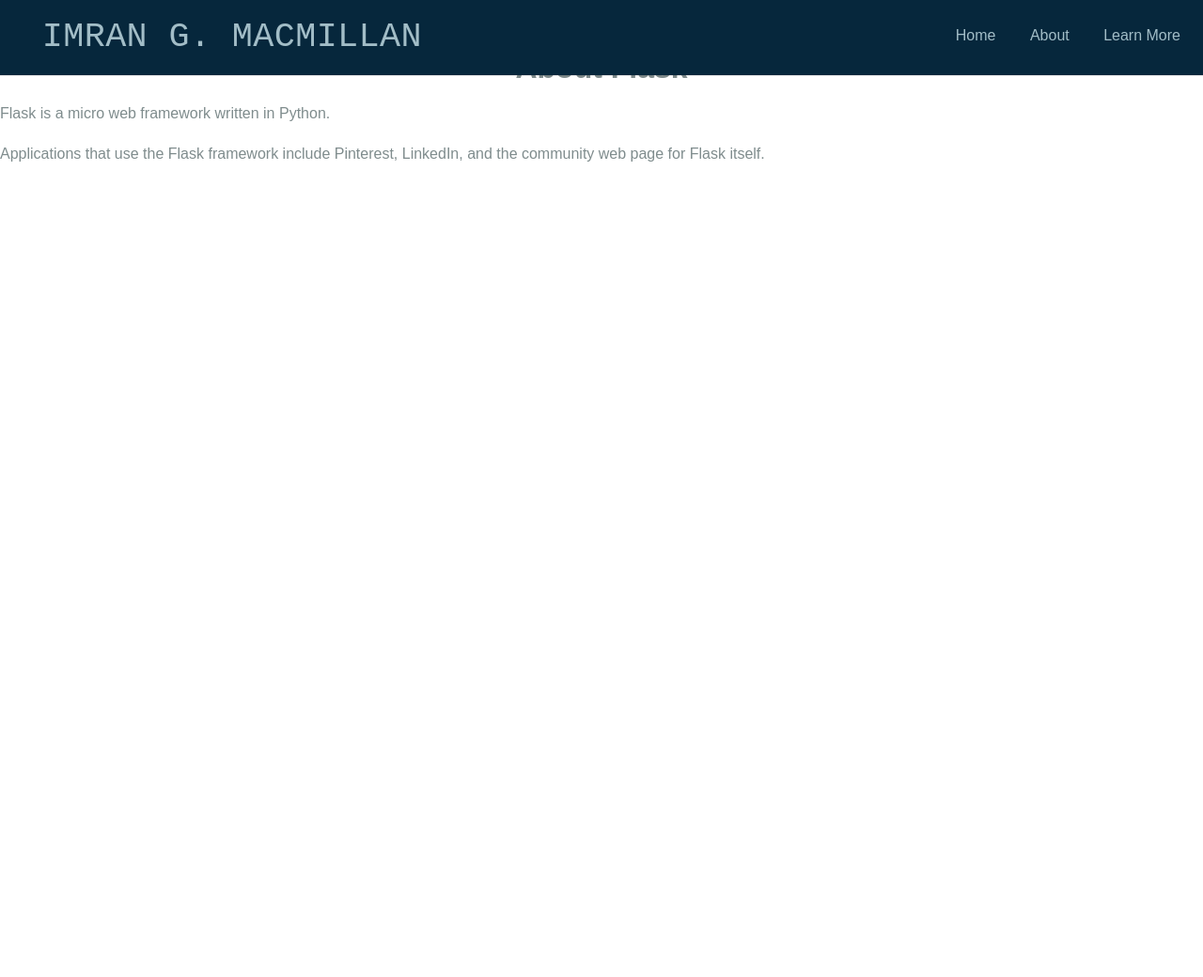
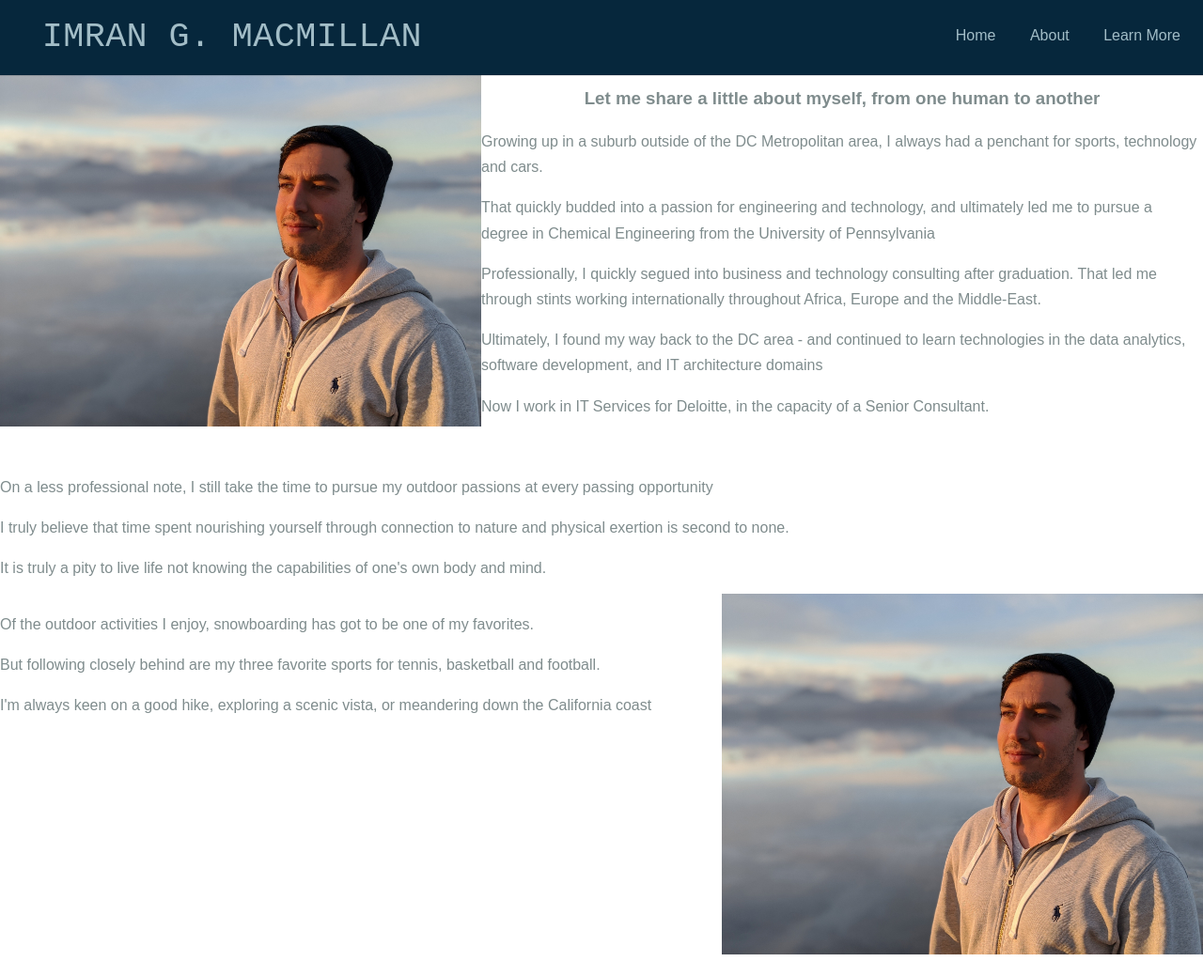
Before and after one commit to immacmillan/imranmacpy, a Flask app: page /about in a window 1280 px wide. Shown: the whole page at 94% size. Before the commit the page ends 172 px from the top, so only its background shows below. Run offline with Flask 2, Linux system fonts and the light colour scheme; some libraries are stand-ins or nearby versions.

Commit message:
Fixed form field transmission, updated field validation for contactme, updated about me page, updated other CSS formatting issues on index

```diff
--- a/app/forms.py
+++ b/app/forms.py
@@ -1,7 +1,7 @@
 from flask_wtf import FlaskForm
 from wtforms import StringField, PasswordField, BooleanField, SubmitField, SelectMultipleField, widgets, SelectField, TextAreaField
 import pycountry
-from wtforms.validators import DataRequired
+from wtforms.validators import DataRequired, Email, Length
 
 class MultiCheckboxField(SelectMultipleField):
     widget = widgets.ListWidget(prefix_label=False)
@@ -16,11 +16,11 @@ class ContactMeForm(FlaskForm):
     example = MultiCheckboxField('Please Select a Reason(s) for your Inquiry', choices=[('Professional IT or Software Services','' ), ('Venture Funding', 'Venture Funding'), ('Personal Inquiry', 'Personal Inquiry')])
     firstname = StringField('First Name', validators=[DataRequired()])
     lastname = StringField('Last Name')
-    email = StringField('Email Address', validators = [DataRequired()])
+    email = StringField('Email Address', validators = [DataRequired(), Email(message='Please enter a valid Email before submitting'), Length(min=6, max=50, message='Your Email is too long')])
     address = StringField('Mailing Address')
     city = StringField('City')
     country = CountrySelectField('Country')
     reasons = SelectMultipleField('Please Select a Reason(s) for your Inquiry [Ctrl + Click for multi-select]', choices=[('itservice','Professional IT or Software Services' ), ('venture', 'Venture Funding'), ('personal', 'Personal Inquiry'), ('art', 'Artistic Collaboration'), ('partner', 'Partnerships or Sponsorships'), ('misc', 'All Other Matters')])
-    messagebody = TextAreaField('Please Compose Your Message Below', validators=[DataRequired()])
+    messagebody = TextAreaField('Please Compose Your Message Below', validators=[DataRequired(), Length(min=5, max=1600,message='There is a 1600 Character Limit, please modify to Submit')])
     # checkoptions = SelectField('Please Select a Reason(s) for your Inquiry', choices=[('opt1', 'Professional IT or Software Services'), ('opt2', 'Venture Funding'), ('opt3', 'Personal Inquiry')])
     submit = SubmitField('Submit')
--- a/app/routes.py
+++ b/app/routes.py
@@ -34,6 +34,6 @@ def contactme():
         flash('Thanks for sending a message, I will reply as soon as possible.')
         print('This worked I think')
         #flash('Thanks for sending your message firstname={} lastname={}, I appreciate you reaching out'.format(form.firstname.data, form.lastname.data))
-        contact_collection.insert_one({'firstname' :form.firstname(), 'lastname':form.lastname(), 'email':form.email(), 'address':form.address(), 'city':form.city(),'country':form.country(),'reason':'', 'message':form.messagebody()})
+        contact_collection.insert_one({'firstname' :form.firstname.data, 'lastname':form.lastname.data, 'email':form.email.data, 'address':form.address.data, 'city':form.city.data,'country':form.country.data,'reason':form.reasons.data, 'message':form.messagebody.data})
         return redirect('/index')
     return render_template('contactme.html', title='Contact Me', form=form)
--- a/app/static/css/template.css
+++ b/app/static/css/template.css
@@ -57,6 +57,7 @@ h6,
     font-size: 100%;
     margin-left: 10px;
     margin-right: 10px;
+    color:#06273c;
 }
 
 .pure-form input[type] {
@@ -265,15 +266,15 @@ a.pure-button-primary {
     letter-spacing: 0.1em;
     margin: .75em 0 1em;
     color: #06273c;
-    font-family: 'Roboto';
     font-size: 30px;
 }
 .content-head-2 {
     font-weight: 300;
     text-transform: initial;
     letter-spacing: 0.01em;
-    margin: 1em 0 .05em;
+    margin: .5em 0 .05em;
     font-size: 20px;
+    color: #06273c;
 }
 
 .content-head-3 {
@@ -283,6 +284,7 @@ a.pure-button-primary {
     letter-spacing: 0.01em;
     margin: 0em 0 0em;
     font-size: 20px;
+    color: #06273c;
 }
 .content-head-4 {
     font-weight: 300;
@@ -290,8 +292,9 @@ a.pure-button-primary {
     text-transform: initial;
     letter-spacing: 0.01em;
     margin: 0em 0 0em;
-    margin-top: 90px;
+    margin-top: 60px;
     font-size: 20px;
+    color: #06273c;
 }
 
 
@@ -324,6 +327,14 @@ a.pure-button-primary {
     background-position: center -20px;
     background-size: 35%;
     height: 120px;
+}
+.aboutsec1 {
+    background-image: url('images/profileshot.jpg'); /**/
+    background-repeat: no-repeat;
+    background-position: center;
+    background-size: 100%;
+    margin-top:-2%;
+    height: 400px;
 }
 .splitter {
     width: 100%;
--- a/app/templates/about.html
+++ b/app/templates/about.html
@@ -2,18 +2,41 @@
 <html lang="en" dir="ltr">
 <head>
     <meta charset="utf-8">
-    <title>About Flask</title>
+    <title>Imran's Home Page</title>
+    <link rel="stylesheet" href="https://unpkg.com/purecss@1.0.1/build/pure-min.css" integrity="sha384-" crossorigin="anonymous">
 </head>
 <body>
     {% extends "base.html" %}
     {% block content %}
-
-    <h1> About Flask </h1>
-    <p> Flask is a micro web framework written in Python.</p>
-    <p>
-        Applications that use the Flask framework include Pinterest,
-        LinkedIn, and the community web page for Flask itself.
-    </p>
+    <br />
+    <div class="pure-g">
+        <div class="pure-u-1 pure-u-md-2-5">
+            <p class="aboutsec1"></p>
+        </div>
+        <div class="pure-u-1 pure-u-md-3-5">
+            <h3 class="content-subhead">Let me share a little about myself, from one human to another</h3>
+            <p class="">Growing up in a suburb outside of the DC Metropolitan area, I always had a penchant for sports, technology and cars.</p>
+            <p>That quickly budded into a passion for engineering and technology, and ultimately led me to pursue a degree in Chemical Engineering from the University of Pennsylvania</p>
+            <p>Professionally, I quickly segued into business and technology consulting after graduation. That led me through stints working internationally throughout Africa, Europe and the Middle-East.</p>
+            <p>Ultimately, I found my way back to the DC area - and continued to learn technologies in the data analytics, software development, and IT architecture domains</p>
+            <p>Now I work in IT Services for Deloitte, in the capacity of a Senior Consultant.</p>
+            <br />
+        </div>
+    </div>
+    <p>On a less professional note, I still take the time to pursue my outdoor passions at every passing opportunity</p>
+    <p>I truly believe that time spent nourishing yourself through connection to nature and physical exertion is second to none.</p>
+    <p>It is truly a pity to live life not knowing the capabilities of one's own body and mind.</p>
+    <div class="pure-g">
+        <div class="pure-u-1 pure-u-md-3-5">
+            <p>Of the outdoor activities I enjoy, snowboarding has got to be one of my favorites.</p>
+            <p>But following closely behind are my three favorite sports for tennis, basketball and football.</p>
+            <p></p>
+            <p>I'm always keen on a good hike, exploring a scenic vista, or meandering down the California coast</p>
+        </div>
+        <div class="pure-u-1 pure-u-md-2-5">
+            <p class="aboutsec1"></p>
+        </div>
+    </div>
 
     {% endblock %}
 </body>
--- a/app/templates/base.html
+++ b/app/templates/base.html
@@ -32,7 +32,7 @@
         $(document).ready(function () {
             setTimeout(function () {
                 $("li.messageflash").hide();
-            }, 5000);
+            }, 4000);
 
             $("li.messageflash").click(function () {
                 $(this).hide();
@@ -58,7 +58,7 @@
     {% if messages %}
     <ul style="margin-left:25%;">
         {% for message in messages %}
-        <li class="messageflash" style="position: absolute;font-size: 20px;color:#eaeff0;z-index: 100;background-color:midnightblue">{{ message }}</li>
+        <li class="messageflash" style="position: absolute;font-size: 20px;color:#eaeff0;z-index: 100;background-color:midnightblue;list-style:none;">{{ message }}</li>
         {% endfor %}
     </ul>
     {% endif %}
--- a/app/templates/contactme.html
+++ b/app/templates/contactme.html
@@ -28,6 +28,9 @@
             <div class="pure-u-1 pure-u-md-1-3">
                 {{ form.email.label }}
                 {{ form.email() }}
+                {% for error in form.email.errors %}
+                <div style="color:red;margin-left:10px;margin-top:-15px;margin-bottom:5px">[{{ error }}]</div>
+                {% endfor %}
             </div>
             <div class="pure-u-1 pure-u-md-1-3">
                 {{ form.address.label }}
@@ -48,6 +51,9 @@
             <div class="pure-u-1 pure-u-md-1-1">
                 {{ form.messagebody.label }} <br />
                 {{ form.messagebody(style="margin-left:10px; width:85%; height:140px;", placeholder="Whether you're interested in professional services, partnerships, or artistic pursuits, don't hesitate to reach out!") }}
+                {% for error in form.messagebody.errors %}
+                <div style="color:red;margin-left:10px;margin-top:-15px;"><br />[{{ error }}]</div>
+                {% endfor %}
             </div>
                 {{ form.submit(class_="pure-button pure-button-primary", style="width:20%;margin-top:10px;margin-left:20px;") }}
         </div>
--- a/app/templates/index.html
+++ b/app/templates/index.html
@@ -19,7 +19,7 @@
     </div>
     <div class="content-wrapper">
         <div class="content">
-            <h2 class="content-head is-center">Welcome to Imran's Domain</h2>
+            <h2 class="content-head is-center">Welcome to Mac's Domain</h2>
             <h4 class="content-head-2 is-center">Here you can find content featured from recent professional or personal endeavours. These might include projects, efforts, art, musings, or other pieces from my adventures here on Earth.</h4>
             <h4 class="content-head-3 is-center">Feel free to look around, reach out or otherwise leave a mark (Public API).</h4>
             <div class="pure-g">
```
Also changed, not shown: app/static/css/images/profileshot.jpg (added).
